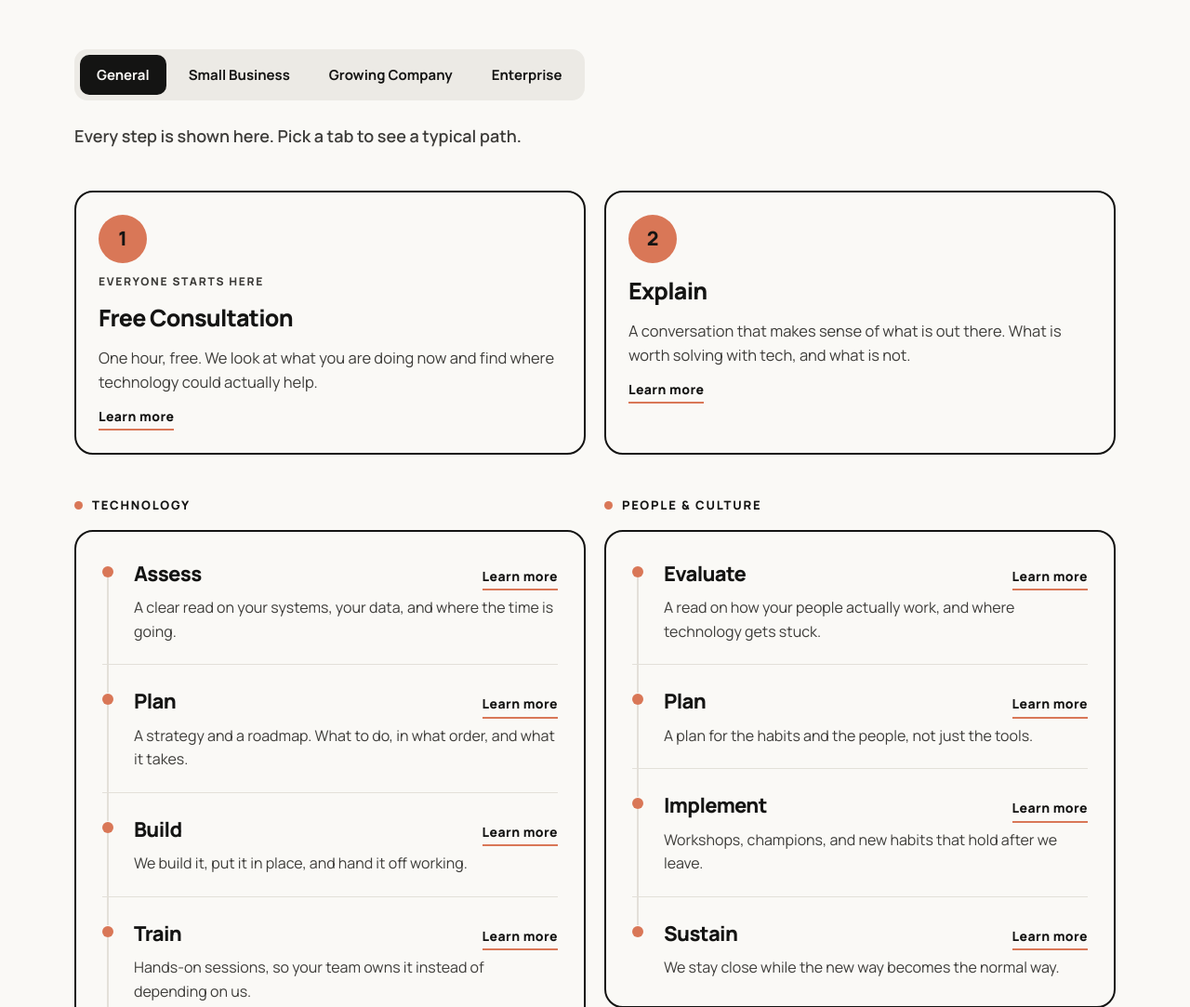
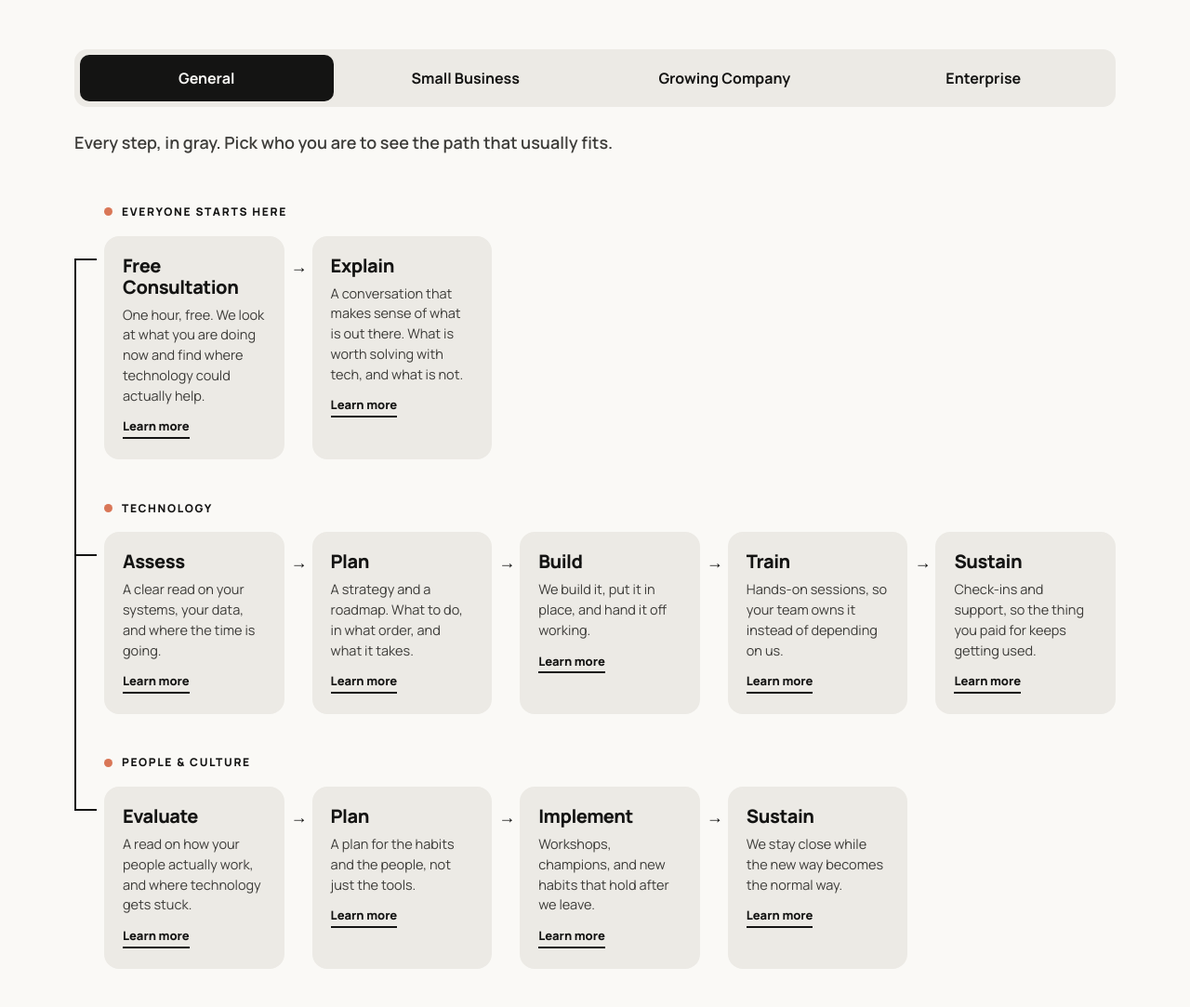
Before and after one commit to gu-27/inland-custom-tech, a plain HTML site: page site/index.html in a window 1280 px wide. Shown: the part 2400-3483 px from the top of the page at 93% size. Drawn offline with Linux system fonts and the light colour scheme.

Commit message:
Turn Your path into a tree that lights up per persona
Full-width tabs over a flow of boxes: gray on General, orange and
lifted for the steps a persona usually needs, dashed for the rest.

Co-Authored-By: Claude Opus 5.5 (1M context) <noreply@anthropic.com>

```diff
--- a/site/index.html
+++ b/site/index.html
@@ -80,44 +80,39 @@ nav a{text-decoration:none} nav a:hover{color:var(--orange)}
 /* rhythm: A paper / B stone alternate; graphite only for the strip and closing band */
 .hero{background:var(--paper)} #who{background:var(--stone)} #path{background:var(--paper)} .about{background:var(--stone)} .contact{background:var(--paper)}
 footer{background:var(--stone)}
-.tabs{display:inline-flex;flex-wrap:wrap;gap:6px;padding:6px;border-radius:14px;background:var(--stone);margin-bottom:24px}
-.tab{font:700 15px var(--sans);border:0;background:transparent;color:var(--black);padding:11px 18px;border-radius:10px;cursor:pointer}
+.tabs{display:grid;grid-template-columns:repeat(4,minmax(0,1fr));gap:6px;padding:6px;border-radius:14px;background:var(--stone);margin-bottom:24px}
+.tab{font:700 16px var(--sans);border:0;background:transparent;color:var(--black);padding:14px 18px;border-radius:10px;cursor:pointer;text-align:center}
+.tab:hover{background:var(--paper)}
 .tab[aria-selected="true"]{background:var(--black);color:var(--paper)}
-.typical{font-size:18px;font-weight:600;color:var(--muted);max-width:74ch;margin-bottom:44px}
+.typical{font-size:18px;font-weight:600;color:var(--muted);max-width:74ch;margin-bottom:48px}
 .typical b{color:var(--black);font-weight:800}
-.path-start{display:grid;grid-template-columns:repeat(2,minmax(0,1fr));gap:20px}
-.tracks{display:grid;grid-template-columns:repeat(2,minmax(0,1fr));gap:20px;margin-top:44px}
-.track{display:grid;gap:12px;align-content:start}
-.track-lab{font-size:13px;font-weight:800;letter-spacing:.14em;text-transform:uppercase;display:flex;align-items:center;gap:10px;margin-bottom:4px}
-.track-lab::before{content:"";width:9px;height:9px;border-radius:50%;background:var(--orange);flex:0 0 9px}
-/* each track is one card holding a timeline: a dot per step on a thin vertical line */
-.track-card{border:2px solid var(--black);border-radius:20px;padding:6px 28px}
-.step.row{position:relative;border:0;border-radius:0;padding:22px 0 22px 34px;grid-template-columns:minmax(0,1fr) auto;column-gap:16px;row-gap:6px;align-items:baseline}
-.step.row+.step.row{border-top:1px solid var(--hair)}
-.step.row::before{content:"";position:absolute;left:0;top:31px;width:12px;height:12px;border-radius:50%;background:var(--orange)}
-.step.row::after{content:"";position:absolute;left:5px;top:43px;bottom:-31px;width:2px;background:var(--hair)}
-.step.row:last-child::after{display:none}
-.step.row h3{font-size:22px}
-.step.row p{grid-column:1/-1;font-size:16px}
-.step.row .more{justify-self:end;margin:0}
-.step.row.dim{border-color:var(--hair)}
-.step.row.dim::before{background:var(--paper);box-shadow:inset 0 0 0 2px var(--hair)}
-.step.row.dim h3{color:var(--soft)}
-.step{border:2px solid var(--black);border-radius:20px;padding:24px;display:grid;gap:10px;align-content:start}
-.step .n{width:52px;height:52px;border-radius:50%;background:var(--orange);color:var(--black);font-size:21px;font-weight:800;display:flex;align-items:center;justify-content:center}
-.step .dot{width:12px;height:12px;border-radius:50%;background:var(--orange)}
-.step .first-lab{font-size:12px;font-weight:800;letter-spacing:.14em;text-transform:uppercase;color:var(--muted)}
-.step h3{font-size:25px;font-weight:800;letter-spacing:-.03em}
-.step p{color:var(--muted);font-size:16.5px}
-.step .more{justify-self:start;margin-top:2px;font-size:14px;font-weight:800;letter-spacing:.03em;text-decoration:none;border-bottom:2px solid var(--orange);padding-bottom:2px}
-.step .more:hover{border-bottom-color:var(--black)}
+/* FLOW: a tree. A black rail on the left joins three lanes: the start (Free
+   Consultation, Explain), then Technology and People & Culture. On General every
+   box is plain gray. Pick a persona and its boxes turn orange and lift; the
+   rest fade to a dashed outline. Copy changes per persona too. */
+.flow{--rail:32px;--tick:62px;position:relative;display:grid;gap:40px;padding-left:var(--rail)}
+.lane{position:relative}
+.lane::before{content:"";position:absolute;left:calc(-1 * var(--rail));top:var(--tick);width:calc(var(--rail) - 8px);height:2px;background:var(--black)}
+.lane::after{content:"";position:absolute;left:calc(-1 * var(--rail));top:0;bottom:-40px;width:2px;background:var(--black)}
+.lane:first-child::after{top:var(--tick)}
+.lane:last-child::after{bottom:auto;height:calc(var(--tick) + 2px)}
+.lane-lab{height:24px;margin-bottom:14px;font-size:12px;font-weight:800;letter-spacing:.14em;text-transform:uppercase;display:flex;align-items:center;gap:10px}
+.lane-lab::before{content:"";width:9px;height:9px;border-radius:50%;background:var(--orange);flex:0 0 9px}
+.nodes{display:grid;grid-template-columns:repeat(5,minmax(0,1fr));gap:30px}
+.node{position:relative;display:grid;gap:8px;align-content:start;padding:18px 18px 20px;border-radius:16px;background:var(--stone);border:2px solid var(--stone);transition:background .25s,border-color .25s,transform .25s,box-shadow .25s}
+.node+.node::before{content:"\2192";position:absolute;left:-25px;top:16px;font-size:18px;font-weight:800;color:var(--black)}
+.node h3{font-size:20px;font-weight:800;letter-spacing:-.025em;line-height:1.15}
+.node p{font-size:14.5px;line-height:1.5;color:var(--muted)}
+.node .more{justify-self:start;margin-top:4px;font-size:13px;font-weight:800;text-decoration:none;border-bottom:2px solid var(--black);padding-bottom:1px}
+.node .more:hover{border-bottom-color:var(--orange)}
 .sr{position:absolute;width:1px;height:1px;padding:0;margin:-1px;overflow:hidden;clip:rect(0 0 0 0);white-space:nowrap;border:0}
-.step.dim{border-color:var(--hair)}
-.step.dim .n{background:transparent;border:2px solid var(--hair);color:var(--soft)}
-.step.dim .dot{background:var(--hair)}
-.step.dim p{color:var(--soft)}
-.step.dim .more{border-bottom-color:var(--hair)}
-.track-note{margin-top:56px;padding-top:24px;border-top:3px solid var(--black);font-size:21px;font-weight:800;letter-spacing:-.02em}
+.flow.picked .node{background:var(--paper);border:2px dashed var(--hair)}
+.flow.picked .node h3,.flow.picked .node p{color:var(--soft)}
+.flow.picked .node .more{border-bottom-color:var(--hair)}
+.flow.picked .node.on{background:var(--orange);border:2px solid var(--orange);transform:translateY(-6px);box-shadow:0 14px 30px rgba(20,20,19,.16)}
+.flow.picked .node.on h3,.flow.picked .node.on p{color:var(--black)}
+.flow.picked .node.on .more{border-bottom-color:var(--black)} .flow.picked .node.on .more:hover{border-bottom-color:var(--paper)}
+.track-note{margin-top:64px;padding-top:24px;border-top:3px solid var(--black);font-size:21px;font-weight:800;letter-spacing:-.02em}
 .areas{margin-top:18px;font-size:17px;color:var(--muted)}
 .areas b{color:var(--black);font-weight:800}
 .privacy{margin-top:14px;font-size:15.5px;color:var(--soft);max-width:70ch}
@@ -164,12 +159,12 @@ footer nav{margin:0;font-size:14px;gap:22px;flex-wrap:wrap}
  .hero .wrap,.about .wrap,.contact .wrap,.close .wrap{grid-template-columns:1fr}
  .art{display:none} .familiar{grid-template-columns:1fr;margin-top:48px}
  .who-grid{grid-template-columns:1fr}
- .path-start,.tracks{grid-template-columns:1fr} .tracks{margin-top:28px} .track{margin-top:16px} .track-card{padding:4px 20px}
+ .flow{--rail:22px} .nodes{grid-template-columns:1fr;gap:26px} .node+.node::before{content:"\2193";left:18px;top:-27px}
  .photo{max-width:360px}
  section{padding-block:68px}
 }
-@media (max-width:520px){ .strip .wrap{display:grid;grid-template-columns:1fr 1fr;justify-items:center;gap:10px} .strip span+span::before{display:none} .tabs{display:grid;grid-template-columns:1fr 1fr;width:100%} .tab{text-align:center} .hd .btn{display:none} .chip{max-width:160px;padding:10px 12px} .chip b{font-size:13px} }
-@media (prefers-reduced-motion:reduce){html{scroll-behavior:auto} .btn{transition:none}}
+@media (max-width:520px){ .strip .wrap{display:grid;grid-template-columns:1fr 1fr;justify-items:center;gap:10px} .strip span+span::before{display:none} .tabs{grid-template-columns:1fr 1fr} .tab{padding:12px 10px;font-size:15px} .hd .btn{display:none} .chip{max-width:160px;padding:10px 12px} .chip b{font-size:13px} }
+@media (prefers-reduced-motion:reduce){html{scroll-behavior:auto} .btn,.node{transition:none} .flow.picked .node.on{transform:none}}
 </style>
 
 </head>
@@ -210,11 +205,11 @@ footer nav{margin:0;font-size:14px;gap:22px;flex-wrap:wrap}
 </div>
 
 <div id="panel-path" role="tabpanel" aria-labelledby="tab-general" tabindex="0">
-<p class="typical" id="typical">Every step is shown here. Pick a tab to see a typical path.</p>
-<div class="path-start"><div class="step" data-step="consult"><span class="n">1</span><span class="first-lab">Everyone starts here</span><h3>Free Consultation</h3><p data-copy>One hour, free. We look at what you are doing now and find where technology could actually help.</p><a class="more" href="services/free-consultation.html">Learn more<span class="sr"> about free consultation</span></a></div><div class="step" data-step="explain"><span class="n">2</span><h3>Explain</h3><p data-copy>A conversation that makes sense of what is out there. What is worth solving with tech, and what is not.</p><a class="more" href="services/explain.html">Learn more<span class="sr"> about explain</span></a></div></div>
-<div class="tracks">
-<div class="track"><div class="track-lab">Technology</div><div class="track-card"><div class="step row" data-step="assess"><h3>Assess</h3><a class="more" href="services/assess.html">Learn more<span class="sr"> about assess</span></a><p data-copy>A clear read on your systems, your data, and where the time is going.</p></div><div class="step row" data-step="plan"><h3>Plan</h3><a class="more" href="services/plan.html">Learn more<span class="sr"> about plan</span></a><p data-copy>A strategy and a roadmap. What to do, in what order, and what it takes.</p></div><div class="step row" data-step="build"><h3>Build</h3><a class="more" href="services/build.html">Learn more<span class="sr"> about build</span></a><p data-copy>We build it, put it in place, and hand it off working.</p></div><div class="step row" data-step="train"><h3>Train</h3><a class="more" href="services/train.html">Learn more<span class="sr"> about train</span></a><p data-copy>Hands-on sessions, so your team owns it instead of depending on us.</p></div><div class="step row" data-step="sustain"><h3>Sustain</h3><a class="more" href="services/sustain.html">Learn more<span class="sr"> about sustain</span></a><p data-copy>Check-ins and support, so the thing you paid for keeps getting used.</p></div></div>
-</div><div class="track"><div class="track-lab">People &amp; Culture</div><div class="track-card"><div class="step row" data-step="evaluate"><h3>Evaluate</h3><a class="more" href="services/evaluate.html">Learn more<span class="sr"> about evaluate</span></a><p data-copy>A read on how your people actually work, and where technology gets stuck.</p></div><div class="step row" data-step="culture-plan"><h3>Plan</h3><a class="more" href="services/plan.html">Learn more<span class="sr"> about plan</span></a><p data-copy>A plan for the habits and the people, not just the tools.</p></div><div class="step row" data-step="implement"><h3>Implement</h3><a class="more" href="services/implement.html">Learn more<span class="sr"> about implement</span></a><p data-copy>Workshops, champions, and new habits that hold after we leave.</p></div><div class="step row" data-step="culture-sustain"><h3>Sustain</h3><a class="more" href="services/sustain.html">Learn more<span class="sr"> about sustain</span></a><p data-copy>We stay close while the new way becomes the normal way.</p></div></div></div>
+<p class="typical" id="typical">Every step, in gray. Pick who you are to see the path that usually fits.</p>
+<div class="flow" id="flow">
+<div class="lane"><div class="lane-lab">Everyone starts here</div><div class="nodes"><div class="node" data-step="consult"><h3>Free Consultation</h3><p data-copy>One hour, free. We look at what you are doing now and find where technology could actually help.</p><a class="more" href="services/free-consultation.html">Learn more<span class="sr"> about free consultation</span></a></div><div class="node" data-step="explain"><h3>Explain</h3><p data-copy>A conversation that makes sense of what is out there. What is worth solving with tech, and what is not.</p><a class="more" href="services/explain.html">Learn more<span class="sr"> about explain</span></a></div></div></div>
+<div class="lane"><div class="lane-lab">Technology</div><div class="nodes"><div class="node" data-step="assess"><h3>Assess</h3><p data-copy>A clear read on your systems, your data, and where the time is going.</p><a class="more" href="services/assess.html">Learn more<span class="sr"> about assess</span></a></div><div class="node" data-step="plan"><h3>Plan</h3><p data-copy>A strategy and a roadmap. What to do, in what order, and what it takes.</p><a class="more" href="services/plan.html">Learn more<span class="sr"> about plan</span></a></div><div class="node" data-step="build"><h3>Build</h3><p data-copy>We build it, put it in place, and hand it off working.</p><a class="more" href="services/build.html">Learn more<span class="sr"> about build</span></a></div><div class="node" data-step="train"><h3>Train</h3><p data-copy>Hands-on sessions, so your team owns it instead of depending on us.</p><a class="more" href="services/train.html">Learn more<span class="sr"> about train</span></a></div><div class="node" data-step="sustain"><h3>Sustain</h3><p data-copy>Check-ins and support, so the thing you paid for keeps getting used.</p><a class="more" href="services/sustain.html">Learn more<span class="sr"> about sustain</span></a></div></div></div>
+<div class="lane"><div class="lane-lab">People &amp; Culture</div><div class="nodes"><div class="node" data-step="evaluate"><h3>Evaluate</h3><p data-copy>A read on how your people actually work, and where technology gets stuck.</p><a class="more" href="services/evaluate.html">Learn more<span class="sr"> about evaluate</span></a></div><div class="node" data-step="culture-plan"><h3>Plan</h3><p data-copy>A plan for the habits and the people, not just the tools.</p><a class="more" href="services/plan.html">Learn more<span class="sr"> about plan</span></a></div><div class="node" data-step="implement"><h3>Implement</h3><p data-copy>Workshops, champions, and new habits that hold after we leave.</p><a class="more" href="services/implement.html">Learn more<span class="sr"> about implement</span></a></div><div class="node" data-step="culture-sustain"><h3>Sustain</h3><p data-copy>We stay close while the new way becomes the normal way.</p><a class="more" href="services/sustain.html">Learn more<span class="sr"> about sustain</span></a></div></div></div>
 </div>
 <p class="track-note">Start anywhere, stop anywhere, or skip straight to what you need.</p>
 <p class="areas">We work across three areas: <b>Automation</b> &#183; <b>Analytics</b> &#183; <b>AI</b>.</p>
@@ -257,8 +252,8 @@ footer nav{margin:0;font-size:14px;gap:22px;flex-wrap:wrap}
 <script>
 /* PATH: the persona toggle. General is what the markup ships with, so the
    section is complete and correct with JS off. A persona tab rewrites each
-   card's line and fades the steps that persona does not usually need. Nothing
-   is hidden: every step stays readable on every tab. */
+   box's line, turns the steps that persona usually needs orange, and fades the
+   rest. Nothing is hidden: every step stays readable on every tab. */
 var PATH_STEPS = ['consult','explain','assess','plan','build','train','sustain',
                   'evaluate','culture-plan','implement','culture-sustain'];
 
@@ -271,7 +266,7 @@ var PATH_ON = {
 };
 
 var PATH_TYPICAL = {
-  general:    'Every step is shown here. Pick a tab to see a typical path.',
+  general:    'Every step, in gray. Pick who you are to see the path that usually fits.',
   small:      'A small business usually needs <b>Free Consultation, Explain, Build, and Train</b>. The rest stay available.',
   growing:    'A growing company usually needs <b>Free Consultation, Assess, Plan, Build, Train, and Sustain</b>. The rest stay available.',
   enterprise: 'An enterprise usually needs <b>the free consultation plus the whole People &amp; Culture track</b>. The rest stay available.'
@@ -345,10 +340,12 @@ function setPath(tab){
   if (pathPanel) pathPanel.setAttribute('aria-labelledby', tab.id);
   var typical = document.getElementById('typical');
   if (typical) typical.innerHTML = PATH_TYPICAL[k];
+  var flow = document.getElementById('flow');
+  if (flow) flow.classList.toggle('picked', k !== 'general');
   PATH_STEPS.forEach(function(s){
-    var card = document.querySelector('.step[data-step="' + s + '"]');
+    var card = document.querySelector('.node[data-step="' + s + '"]');
     if (!card) return;
-    card.classList.toggle('dim', on.indexOf(s) === -1);
+    card.classList.toggle('on', k !== 'general' && on.indexOf(s) !== -1);
     var line = card.querySelector('[data-copy]');
     if (line) line.textContent = copy[s];
   });
```
Also changed, not shown: 2 other files.
